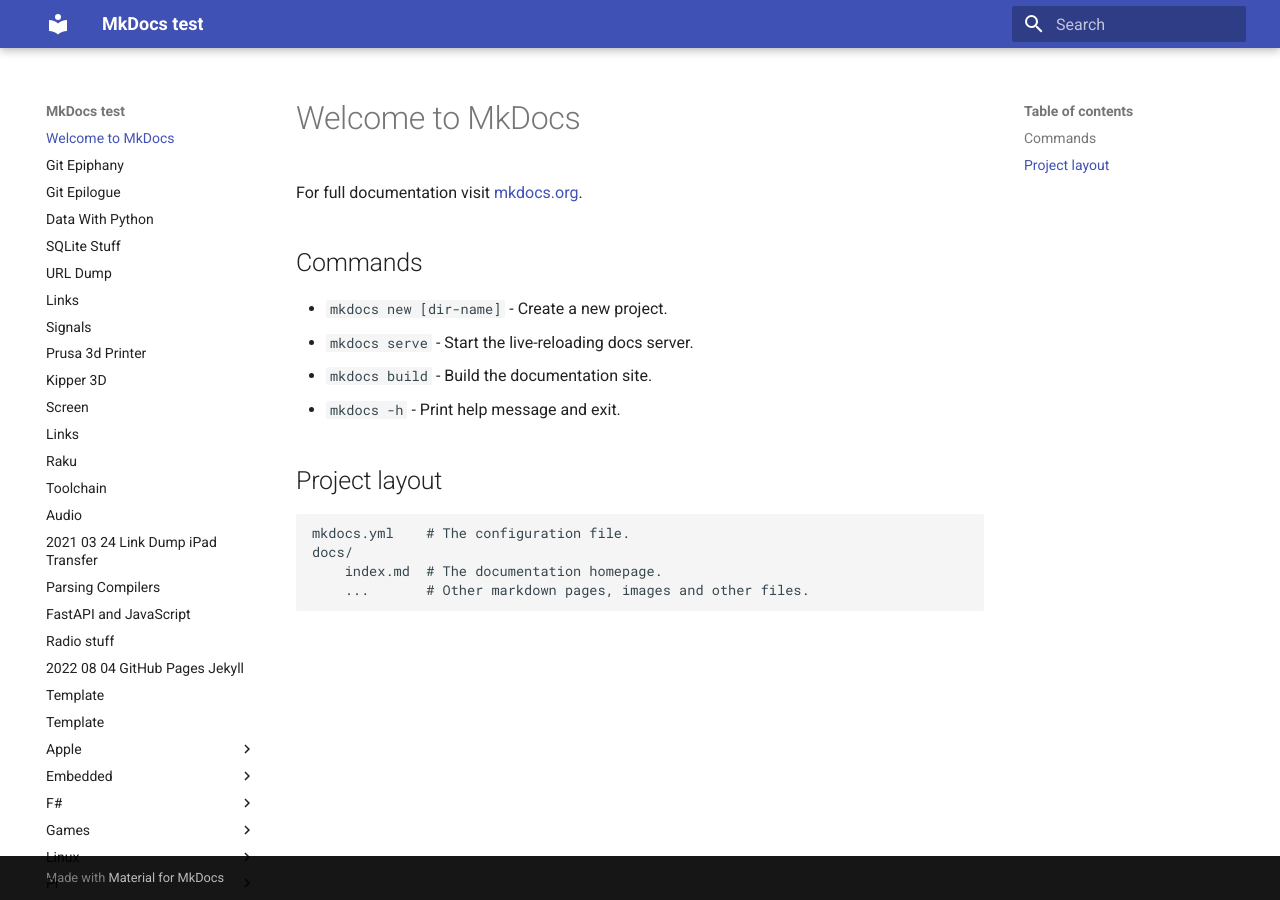
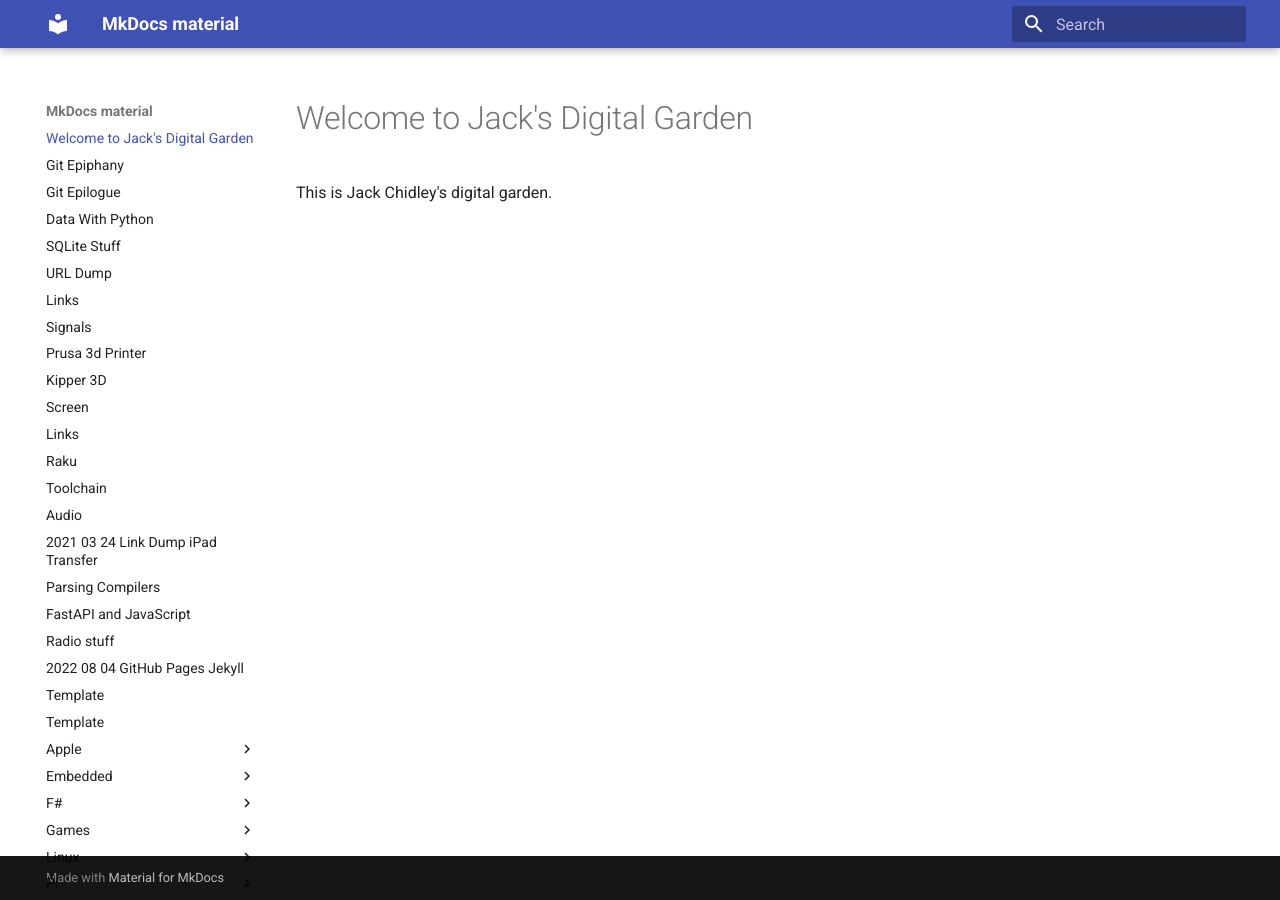
Before and after one commit to jchidley/mkdocs-material-test, an MkDocs documentation site: the page built from docs/index.md, in a window 1280 px wide. Built offline with MkDocs 1.6.1 and Material for MkDocs 9.7.7, drawn with Linux system fonts in a browser that asks for light colours.

Commit message:
Trying to build on pages with Workflow

```diff
--- a/docs/index.md
+++ b/docs/index.md
@@ -1,17 +1,3 @@
-# Welcome to MkDocs
+# Welcome to Jack's Digital Garden
 
-For full documentation visit [mkdocs.org](https://www.mkdocs.org).
-
-## Commands
-
-* `mkdocs new [dir-name]` - Create a new project.
-* `mkdocs serve` - Start the live-reloading docs server.
-* `mkdocs build` - Build the documentation site.
-* `mkdocs -h` - Print help message and exit.
-
-## Project layout
-
-    mkdocs.yml    # The configuration file.
-    docs/
-        index.md  # The documentation homepage.
-        ...       # Other markdown pages, images and other files.
+This is Jack Chidley's digital garden.
--- a/mkdocs.yml
+++ b/mkdocs.yml
@@ -1,4 +1,4 @@
 theme:
   name: material
-site_name: MkDocs test
+site_name: MkDocs material
 site_url: https://jchidley.github.io/mkdocs-material-test/
```
Also changed, not shown: docs/Pi/2020-11-18-Alpine-Linux-Raspberry-Pi-Router.md (+1 -1 lines).
